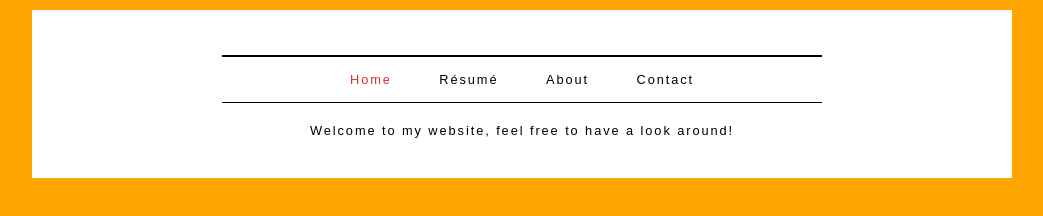
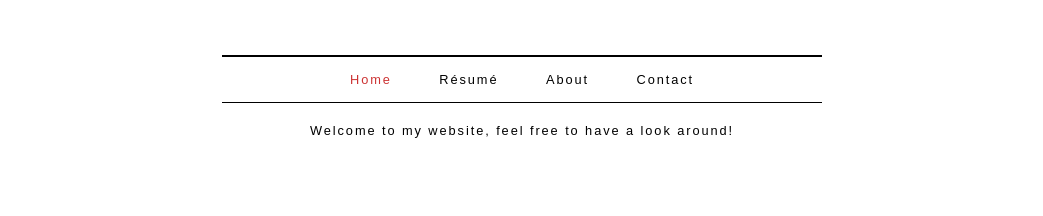
Before and after one commit to AndresCuervo/tinycarrots, a plain HTML site: page index.html in a window 1280 px wide. Shown: the whole page, without its empty margins (118-1161 px from the left). Drawn offline with Linux system fonts and the light colour scheme.

Commit message:
Update style.css

```diff
--- a/style.css
+++ b/style.css
@@ -2,7 +2,7 @@ body {
 				font-size: 80%;
 				font-family: "Arial", Courier, monospace;
 				letter-spacing: 0.15em;
-				background-color: #ffa500;}
+				background-color: rgb(255, 255, 255);}
 			#page {
 				max-width: 940px;
 				min-width: 720px;
```
